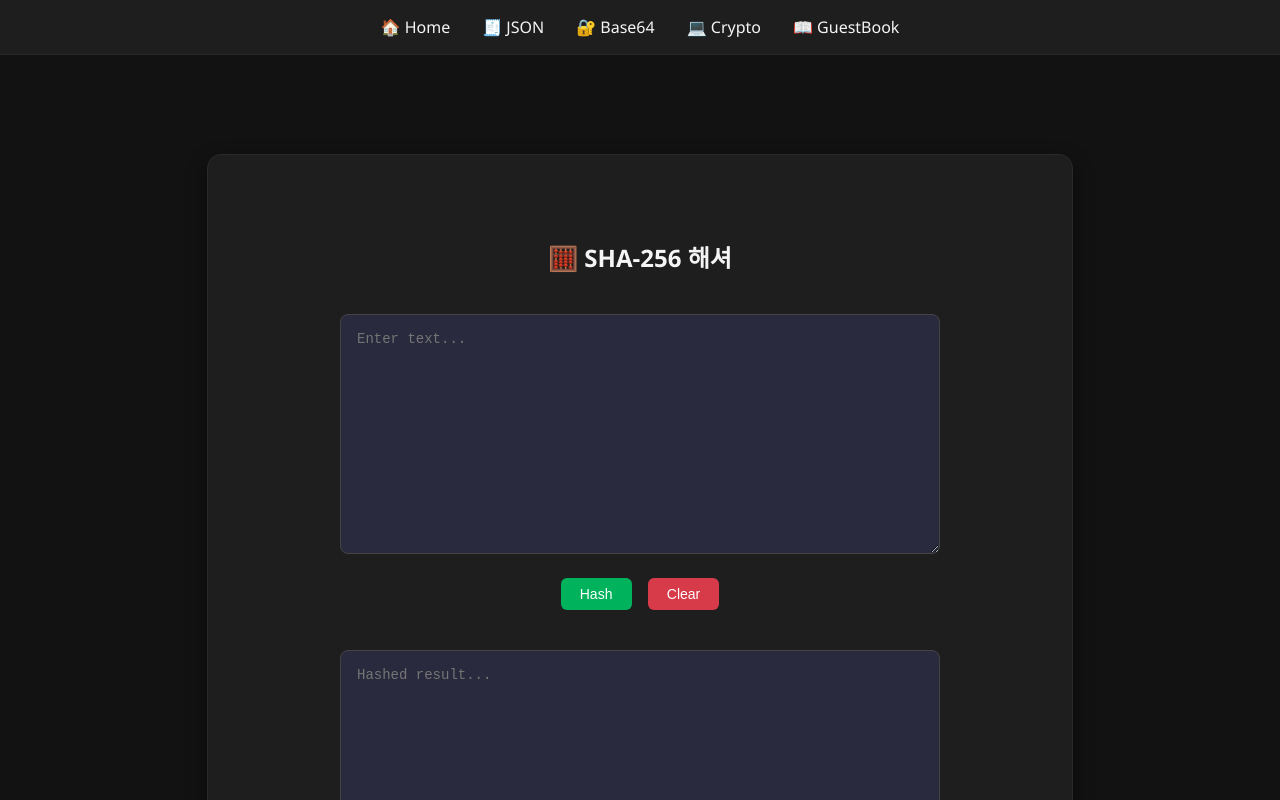
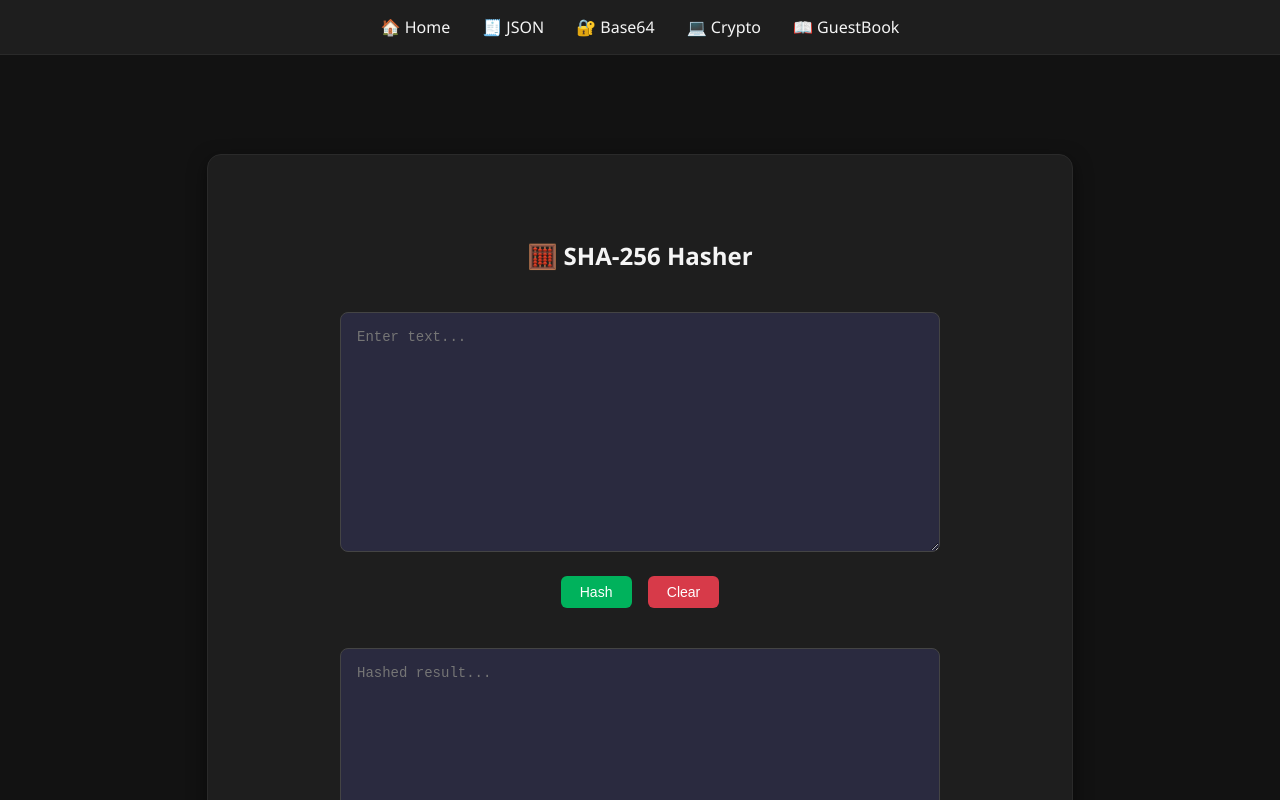
Before and after one commit to Goonerd17/DevHub-front, a React (Vite) app: page /crypto in a window 1280 px wide. Shown: the top 800 px of the page. Built offline with nearby package versions, Linux system fonts and the light colour scheme.

Commit message:
[test] build test

```diff
--- a/src/pages/CryptoPage.jsx
+++ b/src/pages/CryptoPage.jsx
@@ -18,7 +18,7 @@ const Crypto = () => {
   return (
   <PageLayout>
     <div className="tool-container crypto-page">
-      <h2 className="tool-title">🧮 SHA-256 해셔</h2>
+      <h2 className="tool-title">🧮 SHA-256 Hasher</h2>
       <textarea
         placeholder="Enter text..."
         value={text}
```
